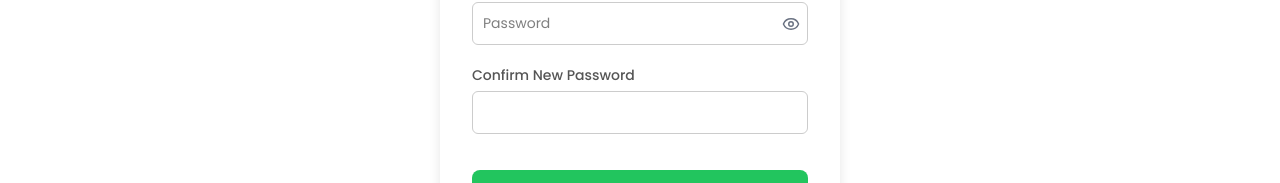
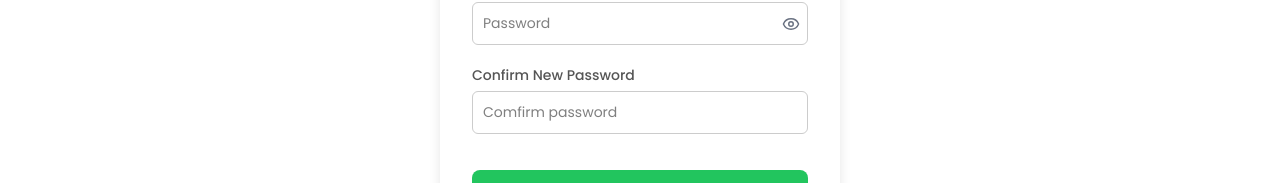
Before and after one commit to Matei-thecoder/forever-frontend, a Next.js app in the folder forever-ai-chatbot/: page /changePassword in a window 1280 px wide. Shown: the part 443-626 px from the top of the page. Built offline with nearby package versions, Linux system fonts and the light colour scheme.

Commit message:
added placeholder

```diff
--- a/forever-ai-chatbot/src/app/changePassword/page.js
+++ b/forever-ai-chatbot/src/app/changePassword/page.js
@@ -128,6 +128,7 @@ export default function Signin(){
                             <input
                                 type="password"
                                 value={confirmNewPassword}
+                                placeholder='Comfirm password'
                                 onChange={(e) => setConfirmNewPassword(e.target.value)}
                             />
                         </div>
```
